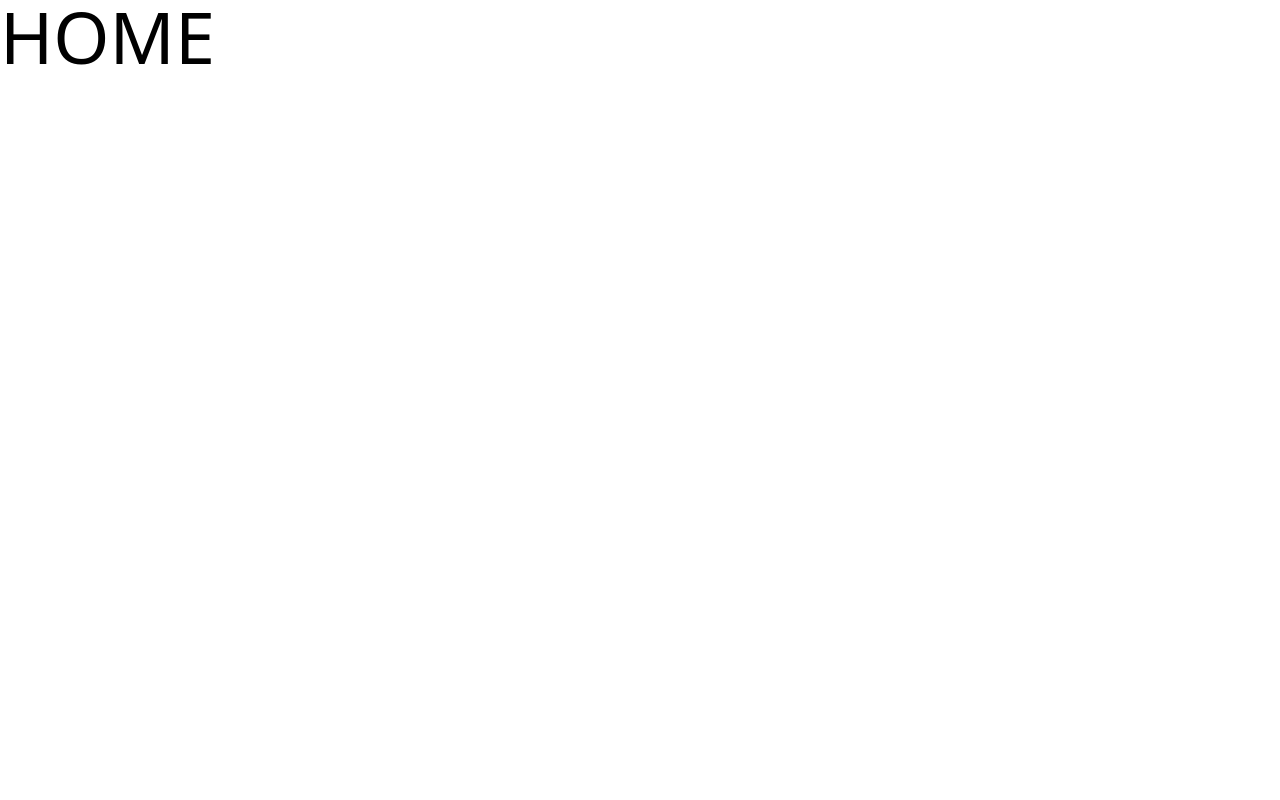
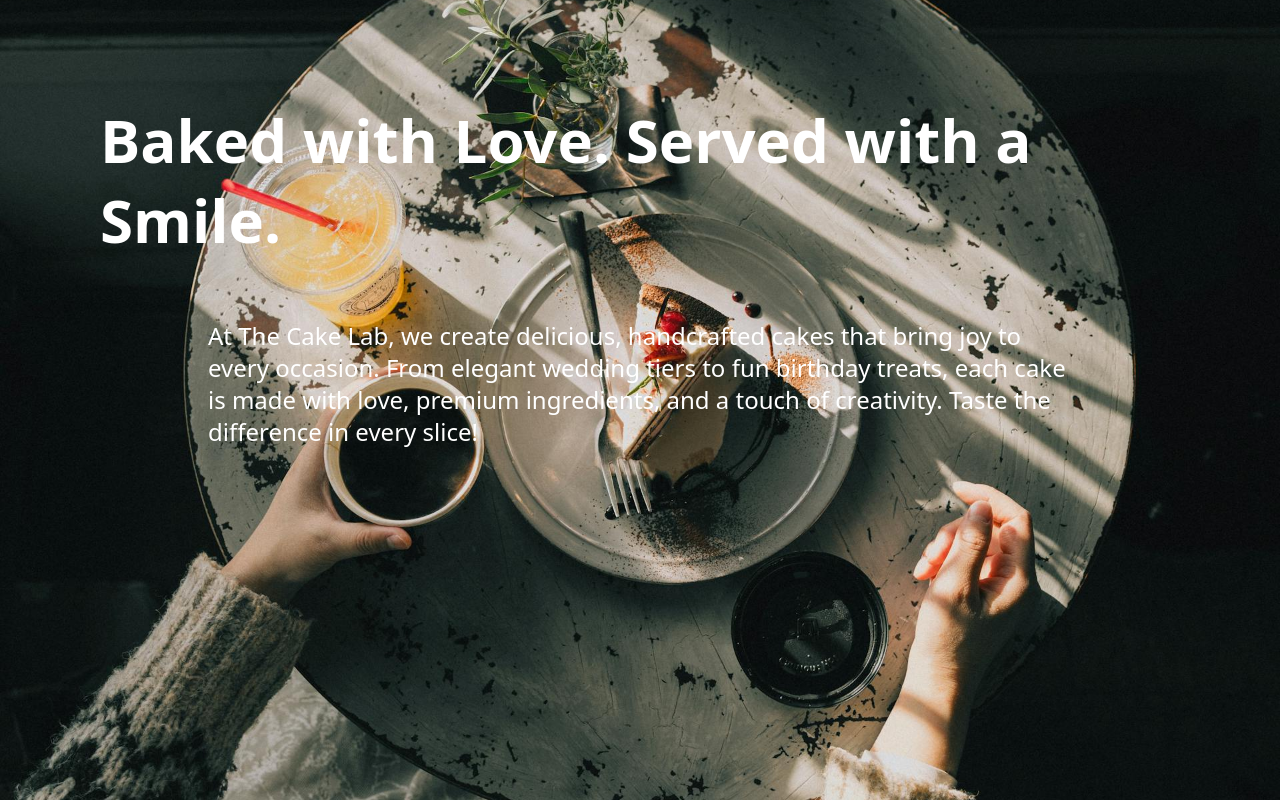
Before and after one commit to qinangao/cake-shop, a React (Vite) app: page / in a window 1280 px wide. Built offline with nearby package versions, Linux system fonts and the light colour scheme.

Commit message:
create Home component

```diff
--- a/src/UI/Home.tsx
+++ b/src/UI/Home.tsx
@@ -1,5 +1,15 @@
+import NavBar from "./NavBar";
+import Hero from "./Hero";
+import Footer from "./Footer";
+
 function Home() {
-  return <div className="text-7xl">HOME</div>;
+  return (
+    <div className="h-screen w-full">
+      <NavBar />
+      <Hero />
+      <Footer />
+    </div>
+  );
 }
 
 export default Home;
```
